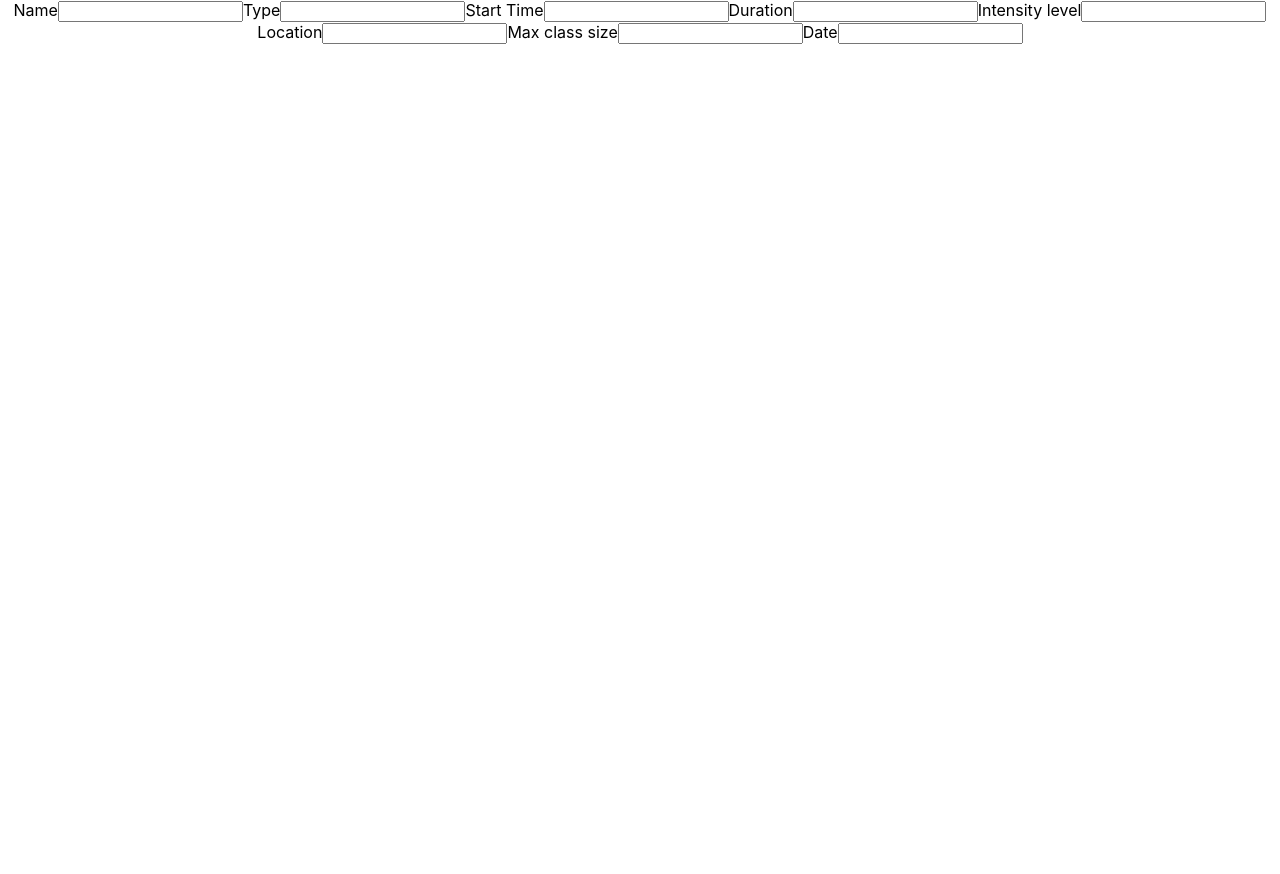
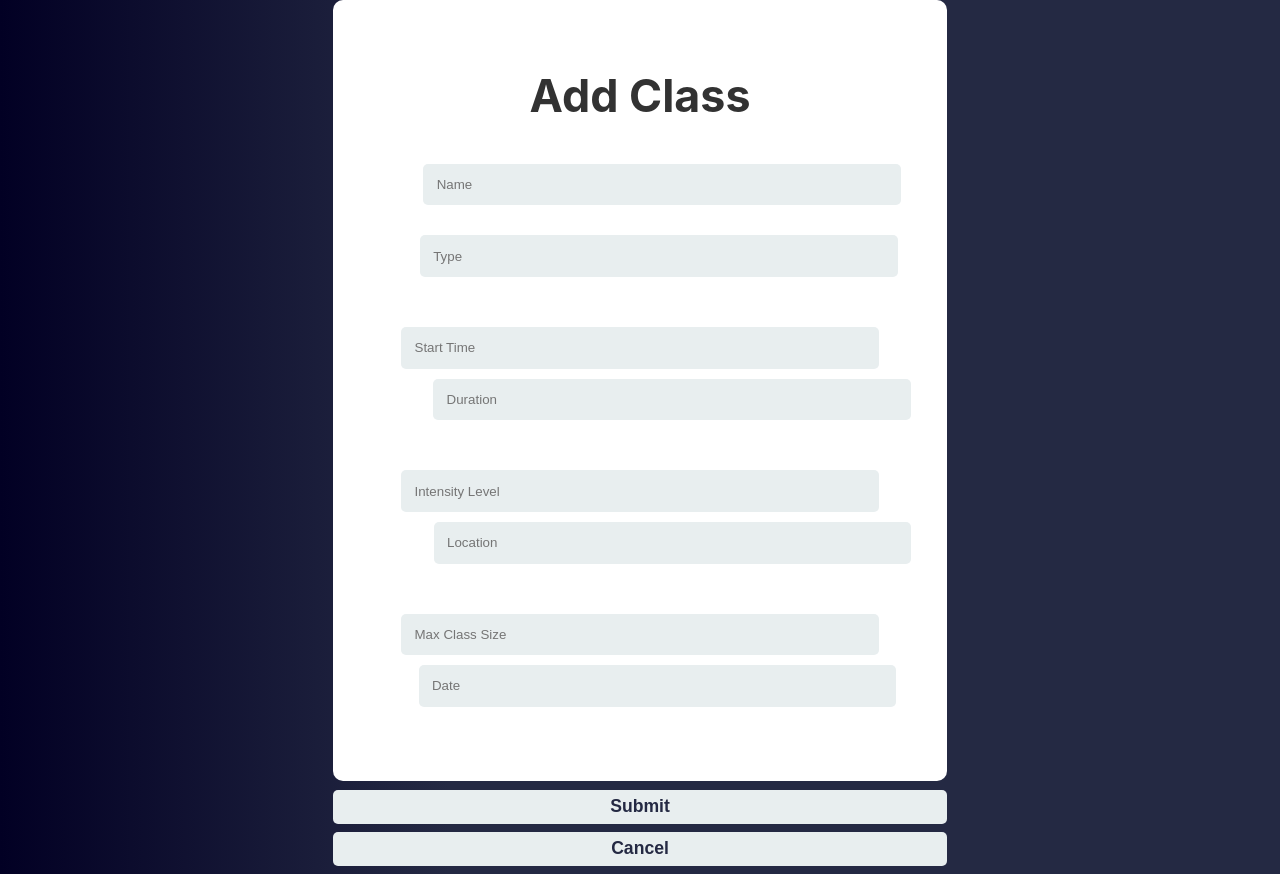
Before and after one commit to cooper-jackson/anywhere-fitness-2-front-end, a React (Create React App) app in the folder anywhere-fitness-2/: page /AddClass in a window 1280 px wide. Before the commit the page ends 800 px from the top, so only its background shows below. Built offline with nearby package versions, Linux system fonts and the light colour scheme; sample sign-in values are in the browser's storage.

Commit message:
final merge conflicts resolved?

```diff
--- a/anywhere-fitness-2/src/components/ClassComponent.js
+++ b/anywhere-fitness-2/src/components/ClassComponent.js
@@ -86,6 +86,7 @@ export const ClassComponent = (props) => {
         <div>
             {/* {reservedInfo.includes(localStorage.user_id) ? console.log('yeet') : console.log('neet')} */}
             {/* <div>{foundClass === "Attending" ? classInfo.name : console.log(foundClass)}</div> */}
+            <div>
                 <div>Index: {index}</div>
                 <div>Name: {classInfo.name}</div>
                 <div>Type: {classInfo.type}</div>
@@ -105,6 +106,8 @@ export const ClassComponent = (props) => {
                 </select>
                 <button onClick={handleStatusChange}>Save Attendance Setting</button>
                 {localStorage.role === 'INSTRUCTOR' && <Link to={`/Edit/${classInfo.class_id}`}>Edit</Link>}
+                <p>-----------------------------</p>
+            </div>
         </div>
     )
 }
--- a/anywhere-fitness-2/src/components/ClassForm.js
+++ b/anywhere-fitness-2/src/components/ClassForm.js
@@ -1,12 +1,171 @@
-export default function ClassForm(props) {
+// import React, { useState } from 'react';
+// import { classes } from '../classData'
+// import { connect } from 'react-redux'
+// import { useHistory } from 'react-router';
+// import { addClass } from '../actions/index'
+
+
+// function ClassForm(props) {
+
+//     const [classData, setClassData] = useState({user_id: localStorage.user_id})
+
+//     const { push } = useHistory()
+
+//     const handleChange = e => {
+//         setClassData({
+//             ...classData, [e.target.name]: e.target.value
+//         })
+//     }
+
+//     const handleCancel = e => {
+//         e.preventDefault()
+//         push('/Home')
+//     }
+
+//     const handleSubmit = e => {
+//         e.preventDefault()
+//         const newClass = {...classData}
+//         props.addClass(newClass)
+//         setClassData({})
+//         console.log(newClass)
+//         push('/Home')
+//     }
+
+//     return (
+//         <div>
+//             <form className='class-form container'>
+//                 <div className='class-form inputs'>
+//                     <label>Name
+//                         <input
+//                         type='text'
+//                         name='name'
+//                         onChange={handleChange}
+//                         />
+//                     </label>
+
+//                     <label>Type
+//                         <input
+//                         type='text'
+//                         name='type'
+//                         onChange={handleChange}
+//                         />
+//                     </label>
+
+//                     <label>Start Time
+//                         <input
+//                         type='text'
+//                         name='start_time'
+//                         onChange={handleChange}
+//                         />
+//                     </label>
+
+//                     <label>Duration
+//                         <input
+//                         type='text'
+//                         name='duration'
+//                         onChange={handleChange}
+//                         />
+//                     </label>
+
+//                     <label>Intensity level
+//                         <input
+//                         type='text'
+//                         name='intensity_level'
+//                         onChange={handleChange}
+//                         />
+//                     </label>
+
+//                     <label>Location
+//                         <input
+//                         type='text'
+//                         name='location'
+//                         onChange={handleChange}
+//                         />
+//                     </label>
+
+//                     <label>Max class size
+//                         <input
+//                         type='text'
+//                         name='max_class_size'
+//                         onChange={handleChange}
+//                         />
+//                     </label>
+
+//                     <label>Date
+//                         <input
+//                         type='text'
+//                         name='date'
+//                         onChange={handleChange}
+//                         />
+//                     </label>
+//                 </div>
+//             </form>
+//             <button onClick={handleSubmit}>Submit</button>
+//             <button onClick={handleCancel}>Cancel</button>
+//         </div>
+//     )
+// }
+
+// const mapStateToProps = state => {
+//     return {
+//         credentials: state.credentials,
+//         classes: state.classes,
+//         isFetching: state.isFetching,
+//         error: state.error
+//     }
+// }
+
+
+// export default connect(mapStateToProps, { addClass })(ClassForm);
+
+
+import React, { useState } from 'react';
+import { classes } from '../classData'
+import { connect } from 'react-redux'
+import { useHistory } from 'react-router';
+import { addClass } from '../actions/index'
+import { StyledLoginForm } from '../styled-components/StyledForm'
+
+
+function ClassForm(props) {
+
+    const [classData, setClassData] = useState({user_id: localStorage.user_id})
+
+    const { push } = useHistory()
+
+    const handleChange = e => {
+        setClassData({
+            ...classData, [e.target.name]: e.target.value
+        })
+    }
+
+    const handleCancel = e => {
+        e.preventDefault()
+        push('/Home')
+    }
+
+    const handleSubmit = e => {
+        e.preventDefault()
+        const newClass = {...classData}
+        props.addClass(newClass)
+        setClassData({})
+        console.log(newClass)
+        push('/Home')
+    }
 
     return (
-        <form className='class-form container'>
-            <div className='class-form inputs'>
+        <StyledLoginForm>
+            <div className="container">
+                <form>
+                    <h2>Add Class</h2>
+                    <div className="form-content">
+
                         <label>Name
                             <input
                             type='text'
                             name='name'
+                            placeholder='Name'
+                            onChange={handleChange}
                             />
                         </label>
 
@@ -14,13 +173,17 @@ export default function ClassForm(props) {
                             <input
                             type='text'
                             name='type'
+                            placeholder='Type'
+                            onChange={handleChange}
                             />
                         </label>
 
                         <label>Start Time
                             <input
                             type='text'
-                    name='start'
+                            name='start_time'
+                            placeholder='Start Time'
+                            onChange={handleChange}
                             />
                         </label>
 
@@ -28,13 +191,17 @@ export default function ClassForm(props) {
                             <input
                             type='text'
                             name='duration'
+                            placeholder='Duration'
+                            onChange={handleChange}
                             />
                         </label>
 
                         <label>Intensity level
                             <input
                             type='text'
-                    name='level'
+                            name='intensity_level'
+                            placeholder='Intensity Level'
+                            onChange={handleChange}
                             />
                         </label>
 
@@ -42,13 +209,17 @@ export default function ClassForm(props) {
                             <input
                             type='text'
                             name='location'
+                            placeholder='Location'
+                            onChange={handleChange}
                             />
                         </label>
 
                         <label>Max class size
                             <input
                             type='text'
-                    name='size'
+                            name='max_class_size'
+                            placeholder='Max Class Size'
+                            onChange={handleChange}
                             />
                         </label>
 
@@ -56,9 +227,27 @@ export default function ClassForm(props) {
                             <input
                             type='text'
                             name='date'
+                            placeholder='Date'
+                            onChange={handleChange}
                             />
                         </label>
                     </div>
                 </form>
+                <button onClick={handleSubmit}>Submit</button>
+                <button onClick={handleCancel}>Cancel</button>
+            </div>
+        </StyledLoginForm>
     )
 }
+
+const mapStateToProps = state => {
+    return {
+        credentials: state.credentials,
+        classes: state.classes,
+        isFetching: state.isFetching,
+        error: state.error
+    }
+}
+
+
+export default connect(mapStateToProps, { addClass })(ClassForm);
```
Lines whose indentation alone changed are shown as unchanged.
